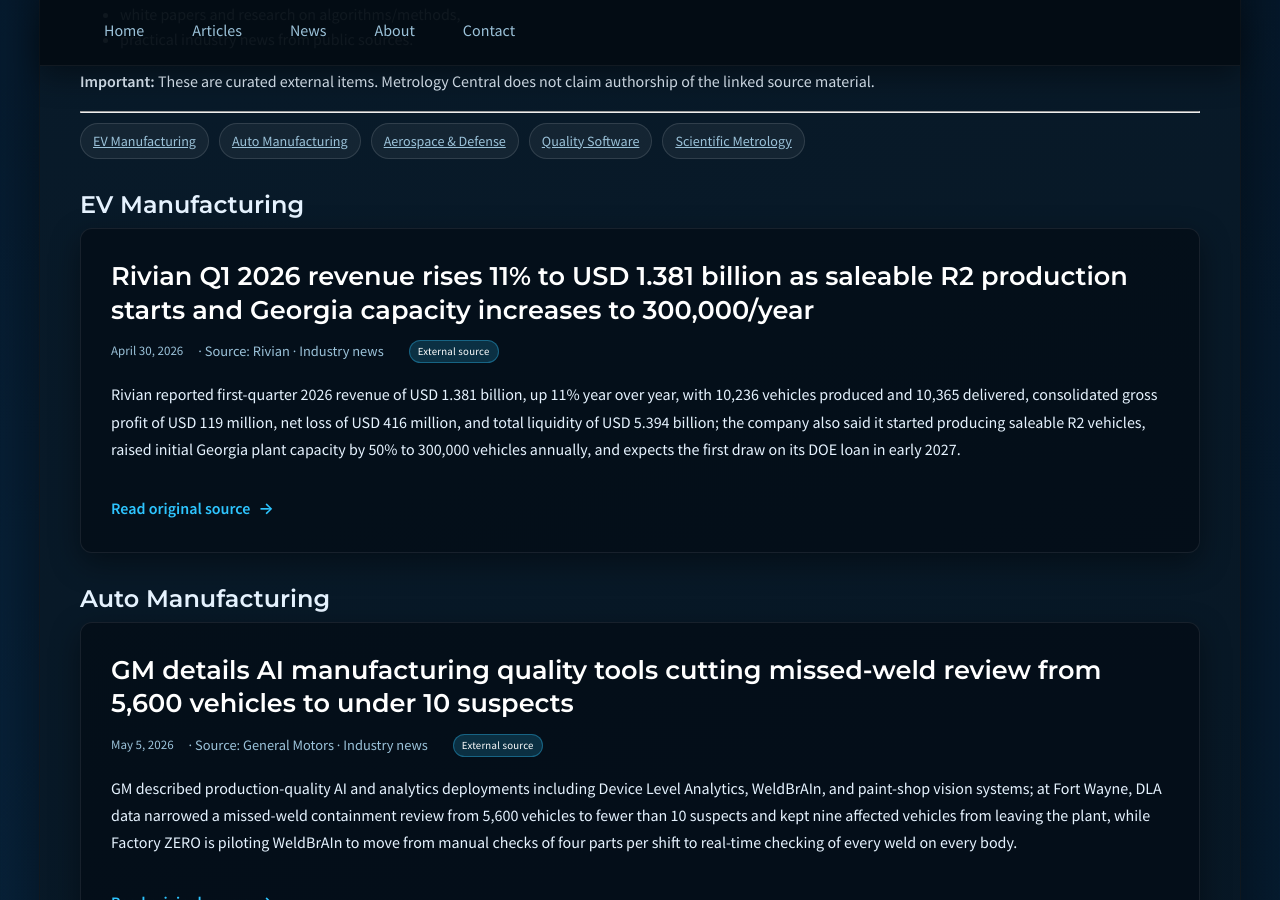
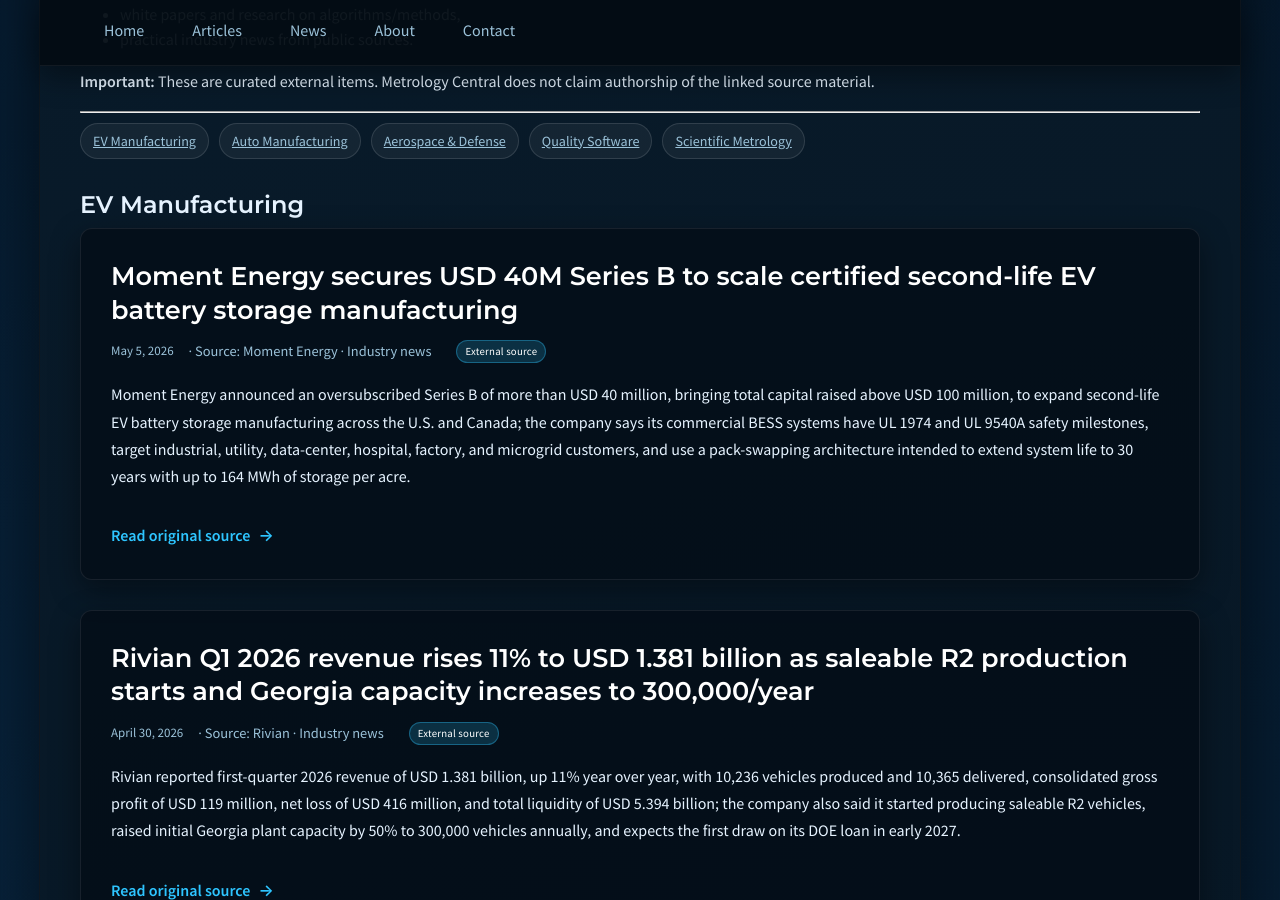
Before and after one commit to JohnForeman/MetrologyCentral, a Jekyll site: the page built from news.md, in a window 1280 px wide and 900 px high, scrolled down 480 px. Built offline with Jekyll 4.4.1, drawn with Linux system fonts in a browser that asks for light colours; some of the changed text lies outside the part shown.

Commit message:
Update high-signal manufacturing news

```diff
--- a/_data/news.yml
+++ b/_data/news.yml
@@ -1,4 +1,45 @@
 ---
+- date: '2026-05-07'
+  title: Howmet Q1 2026 revenue rises 19% to USD 2.31 billion as aerospace engine
+    products sales jump 29%
+  source: Howmet Aerospace
+  sector: aerospace_defense_manufacturing
+  kind: industry_news
+  summary: Howmet Aerospace reported first-quarter 2026 revenue of USD 2.31 billion,
+    up 19% year over year, with adjusted EBITDA of USD 740 million, up 32%, and 32.0%
+    adjusted EBITDA margin; commercial aerospace revenue rose 20%, defense aerospace
+    rose 10%, gas turbines rose 39%, Engine Products sales reached USD 1.25 billion,
+    up 29%, and the company completed the approximately USD 1.8 billion CAM acquisition
+    for precision fasteners, fluid fittings, and other aerospace and defense components.
+  url: https://www.howmet.com/press-release/2026-05-07/howmet-aerospace-reports-first-quarter-2026-results/
+- date: '2026-05-05'
+  title: Moment Energy secures USD 40M Series B to scale certified second-life EV
+    battery storage manufacturing
+  source: Moment Energy
+  sector: ev_manufacturing
+  kind: industry_news
+  summary: Moment Energy announced an oversubscribed Series B of more than USD 40
+    million, bringing total capital raised above USD 100 million, to expand second-life
+    EV battery storage manufacturing across the U.S. and Canada; the company says
+    its commercial BESS systems have UL 1974 and UL 9540A safety milestones, target
+    industrial, utility, data-center, hospital, factory, and microgrid customers,
+    and use a pack-swapping architecture intended to extend system life to 30 years
+    with up to 164 MWh of storage per acre.
+  url: https://www.momentenergy.com/news/series-b
+- date: '2026-05-04'
+  title: Siemens reaches USD 1B in U.S. manufacturing investments across power, rail,
+    data-center, and automation infrastructure
+  source: Siemens
+  sector: industrial_manufacturing
+  kind: industry_news
+  summary: Siemens said it has reached USD 1 billion in U.S. manufacturing investments
+    over five years, with projects coming online in 2026 including USD 165 million
+    across Carolinas electrical-equipment sites, a USD 190 million 500,000 sq ft Fort
+    Worth data-center infrastructure plant, a USD 220 million Lexington passenger-rail
+    manufacturing hub, and a USD 95 million Pomona electrical-infrastructure expansion;
+    Siemens expects more than 2,200 jobs by 2028 and cited use of digital twins, Technomatix,
+    and Insights Hub for factory design and operations visibility.
+  url: https://news.siemens.com/en-us/siemens-achieves-1-billion-us-manufacturing-investments/
 - date: '2026-05-06'
   title: Hexagon launches PC-DMIS 2026.1 with FUSION analytics, one-click reporting,
     and ASME/Creo/Teamcenter updates
```
